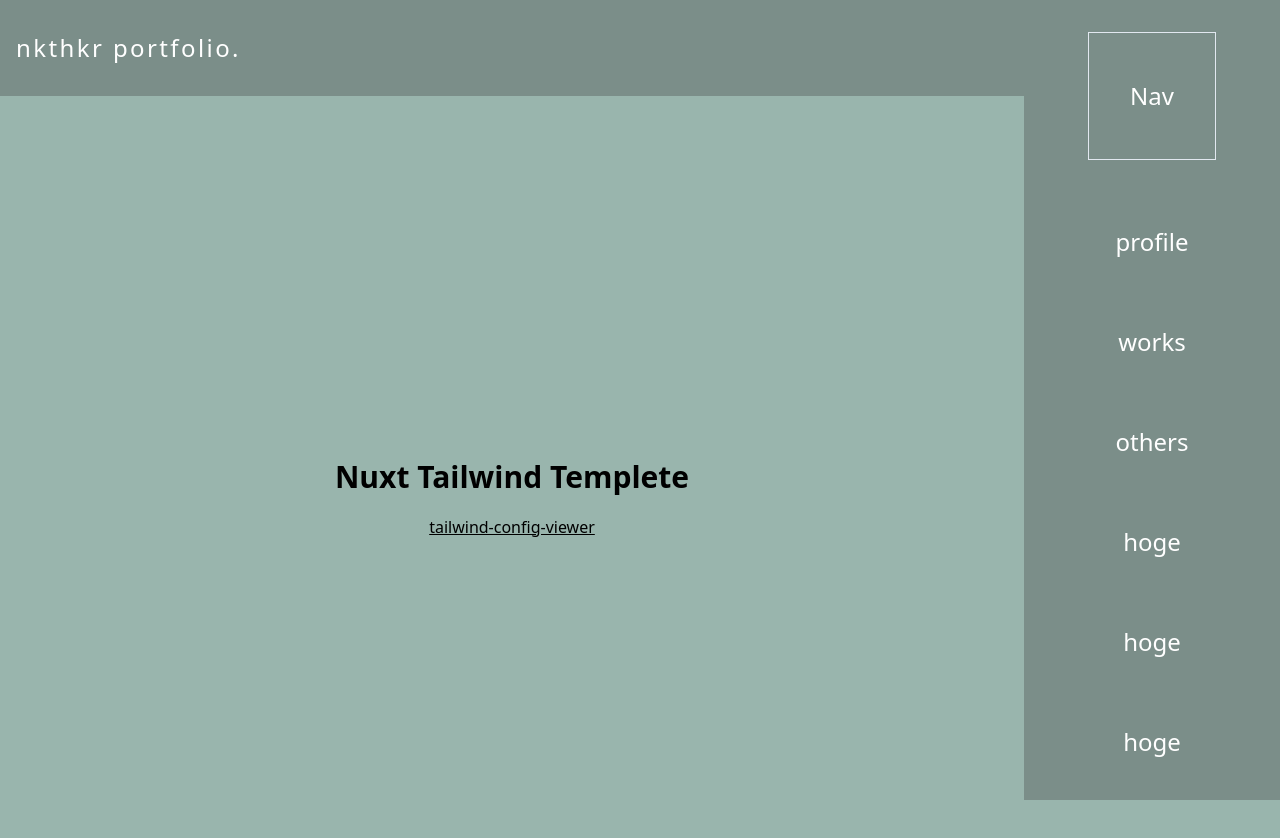
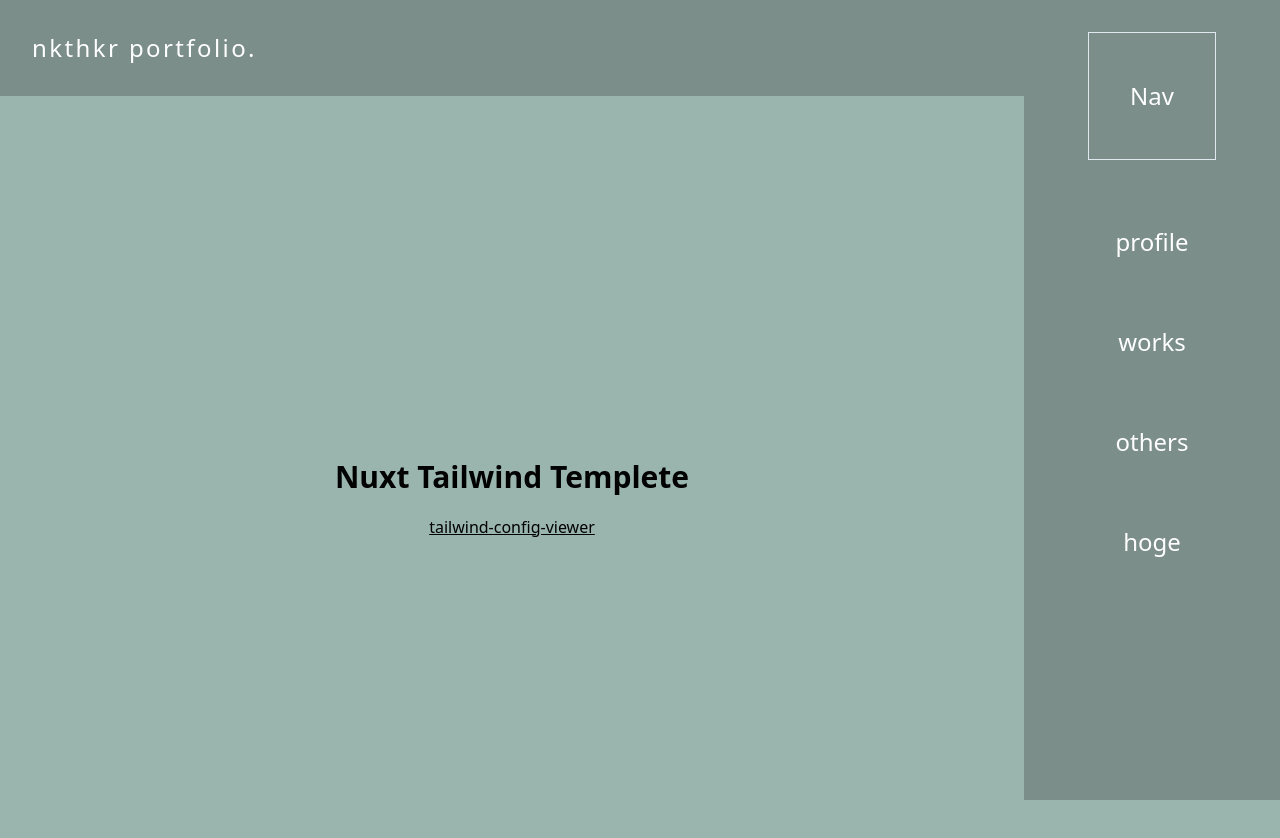
Before and after one commit to nacal/portfolio, a Nuxt app: page / in a window 1280 px wide. Shown: the top 838 px of the page. Built offline with nearby package versions, Linux system fonts and the light colour scheme.

Commit message:
Edit design

```diff
--- a/components/layout/GlobalNav.vue
+++ b/components/layout/GlobalNav.vue
@@ -3,15 +3,15 @@
     class="h-screen w-64 fixed top-24 bottom-0 right-0 overflow-y-auto bg-primary"
   >
     <div class="w-32 h-32 mx-auto border flex flex-center mt-8">
-      <h1 class="text-center text-white text-2xl">Nav</h1>
+      <h1 class="text-center text-white text-2xl font-extralight">Nav</h1>
     </div>
-    <ul class="mb-48">
+    <ul class="mb-24 mt-8">
       <li
         v-for="(item, index) in nav"
         :key="index"
-        class="text-center text-white text-2xl mt-16"
+        class="text-center text-white text-2xl font-extralight hover:bg-secondary transition duration-500"
       >
-        <nuxt-link :to="'#' + item">{{ item }}</nuxt-link>
+        <nuxt-link :to="'#' + item" class="block py-8">{{ item }}</nuxt-link>
       </li>
     </ul>
   </nav>
@@ -21,7 +21,7 @@
 export default {
   data() {
     return {
-      nav: ['profile', 'works', 'others', 'hoge', 'hoge', 'hoge'],
+      nav: ['profile', 'works', 'others', 'hoge'],
     }
   },
 }
--- a/components/layout/Header.vue
+++ b/components/layout/Header.vue
@@ -1,6 +1,6 @@
 <template>
   <header class="bg-primary h-24 fixed w-full top-0">
-    <div class="w-full h-full px-4 flex items-center justify-between">
+    <div class="w-full h-full px-4 lg:px-8 flex items-center justify-between">
       <h1 class="text-white text-2xl font-extralight tracking-widest">
         nkthkr portfolio.
       </h1>
```
